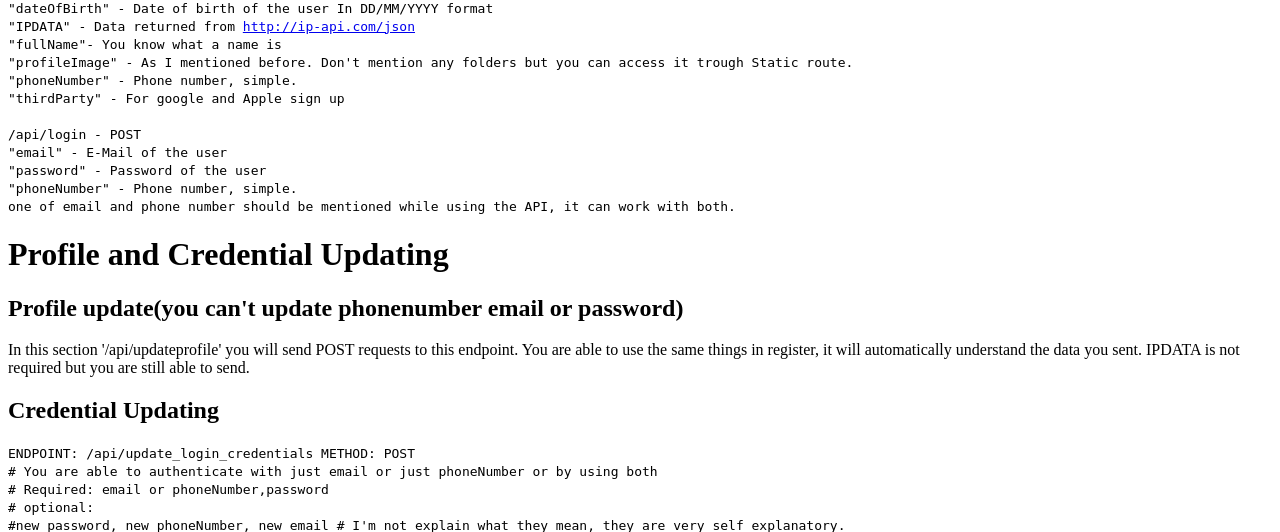
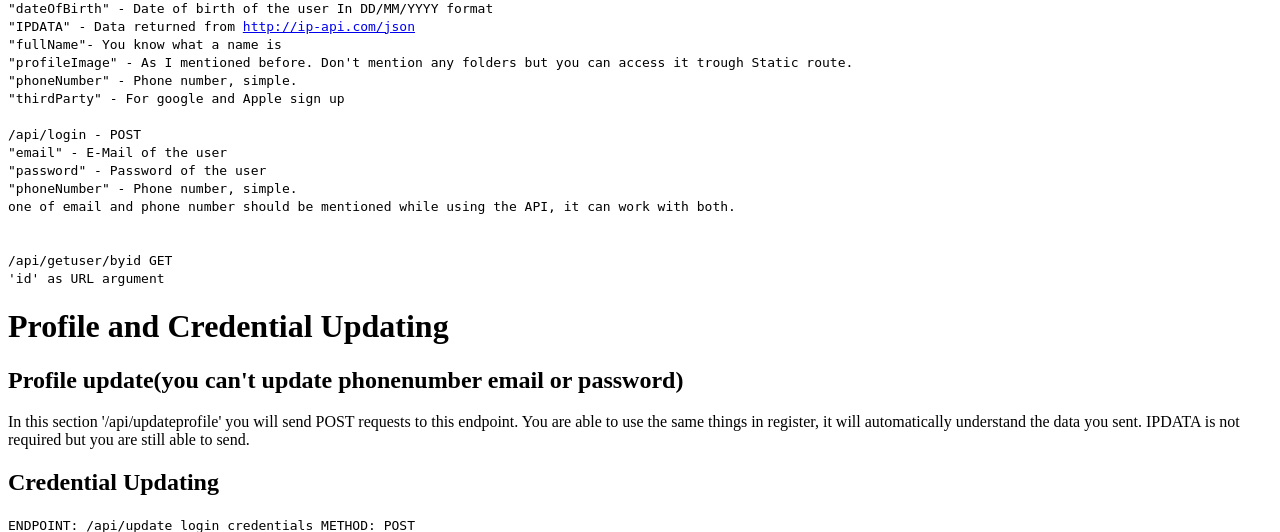
Before and after one commit to efeakaroz13/AdflauntAPI, a Flask app: page / in a window 1280 px wide. Shown: the part 487-1019 px from the top of the page. Run offline with Flask 3, Linux system fonts and the light colour scheme.

Commit message:
get user By apple return ID

```diff
--- a/app.py
+++ b/app.py
@@ -87,10 +87,11 @@ class Auth:
             if phoneNumber != None:
                 phoneNumber = phoneNumber.replace("+","").replace("(","").replace(")","").replace(" ","")
 
-            allResults = users.find({"phoneNumber":phoneNumber})
-            for a in allResults:
-                scc=False
-                return{"SCC":False,"err":"This user exists!"}
+            if phoneNumber != None and phoneNumber != "":
+                allResults = users.find({"phoneNumber":phoneNumber})
+                for a in allResults:
+                    scc=False
+                    return{"SCC":False,"err":"This user exists!"}
 
             data = {
                 "_id":IDCREATOR_internal(23),
@@ -158,6 +159,7 @@ class Auth:
         if email == None and phoneNumber == None:
             return {"SCC":False,"err":"You need to specify email or phoneNumber"}
         if phoneNumber != None:
+            phoneNumber = phoneNumber.replace("+","").replace("(","").replace(")","").replace(" ","")
             allResults = users.find({"phoneNumber":phoneNumber})
             for a in allResults:
                 output["phoneNumberExists"] = True
@@ -172,6 +174,16 @@ class Auth:
 
         return output,statusCode
 
+    @app.route("/api/getuser/byid")
+    def getUserById():
+        id_user = request.args.get("id")
+        if id_user == None:
+            return {"SCC":False,"err":"you will need id argument for this route."}
+
+        allResults = users.find({"password":id_user})
+        for a in allResults:
+            return a
+        return {"SCC":False,"err":"User not found"},404
 
 
 
@@ -697,6 +709,8 @@ class Listings:
                 return {"SCC":False,"err":"You need to specify mode to use this endpoint"}
 
             if mode == "near":
+                if lat==None or long == None:
+                    return {"SCC":False,"err":"We need lat and long to use near function."}
                 for l in listings.find({}):
                     lat_listing = l["lat"]
                     long_listing = l["long"]
@@ -727,29 +741,30 @@ class Listings:
             r.mset({f"{sessionName}":json.dumps(sdata)})
 
         else:
-            try:
-                cdata = json.loads(r.get(sessionName))
-                output = cdata["output"]
+            if mode == "search":
                 try:
-                    page = int(page)
+                    cdata = json.loads(r.get(sessionName))
+                    output = cdata["output"]
+                    try:
+                        page = int(page)
+                    except:
+                        return {"SCC":False,"err": "Send 'page' as INTEGER"}
+                    try:
+                        if len(output) - (page*10-10)>10:
+
+                            output = output[(page*10-10):]
+
+                            output = output[:10]
+                        elif len(output) - (page*10-10)<10 and len(output) - (page*10-10)>0:
+
+                            output = output[(page*10-10):]
+                        else:
+                            return {"SCC":False,"output":[]}
+                        return {"SCC":True,"output":output,"session":sessionName}
+                    except:
+                        return {"SCC":False,"err":"over pagination"}
                 except:
-                    return {"SCC":False,"err": "Send 'page' as INTEGER"}
-                try:
-                    if len(output) - (page*10-10)>10:
-
-                        output = output[(page*10-10):]
-
-                        output = output[:10]
-                    elif len(output) - (page*10-10)<10 and len(output) - (page*10-10)>0:
-
-                        output = output[(page*10-10):]
-                    else:
-                        return {"SCC":False,"output":[]}
-                    return {"SCC":True,"output":output,"session":sessionName}
-                except:
-                    return {"SCC":False,"err":"over pagination"}
-            except:
-                return {"SCC":False,"err":"Session ID invalid"}
+                    return {"SCC":False,"err":"Session ID invalid"}
 
 
 
--- a/templates/docs.html
+++ b/templates/docs.html
@@ -41,6 +41,13 @@
         "password" - Password of the user<br>
         "phoneNumber" - Phone number, simple.<br>
         one of email and phone number should be mentioned while using the API, it can work with both.<br>
+    </code>
+    <br><br>
+    <code>
+        /api/getuser/byid GET <br>
+        'id' as URL argument <br>
+
+
     </code>
     <h1>Profile and Credential Updating</h1>
     <h2>Profile update(you can't update phonenumber email or password)</h2>
```
